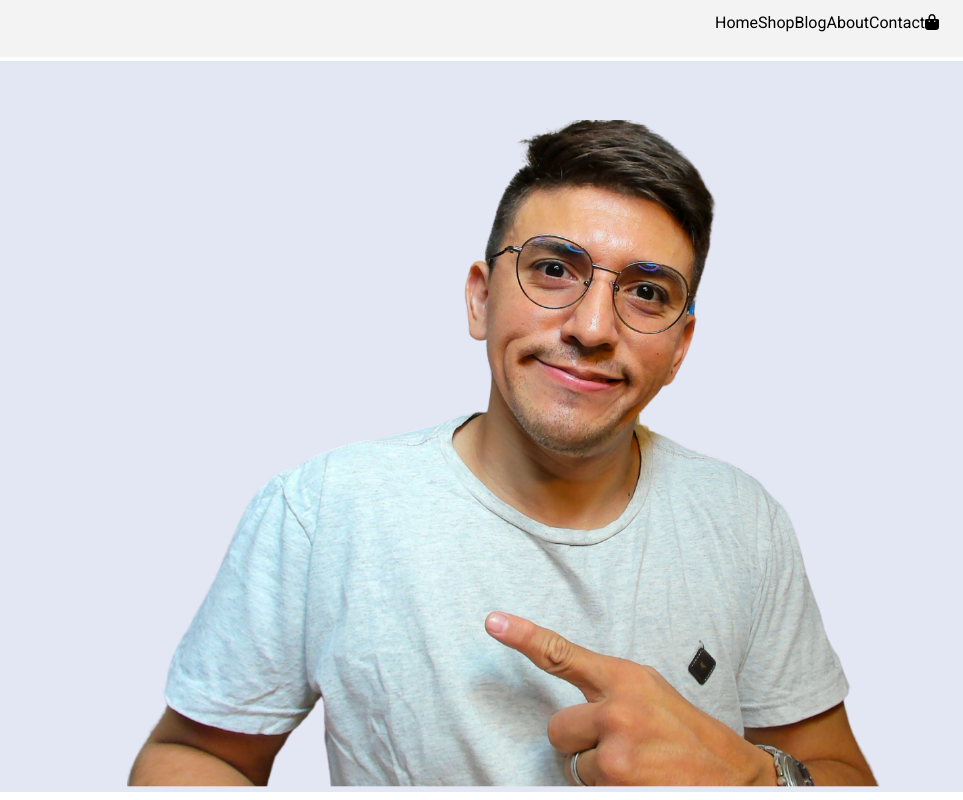
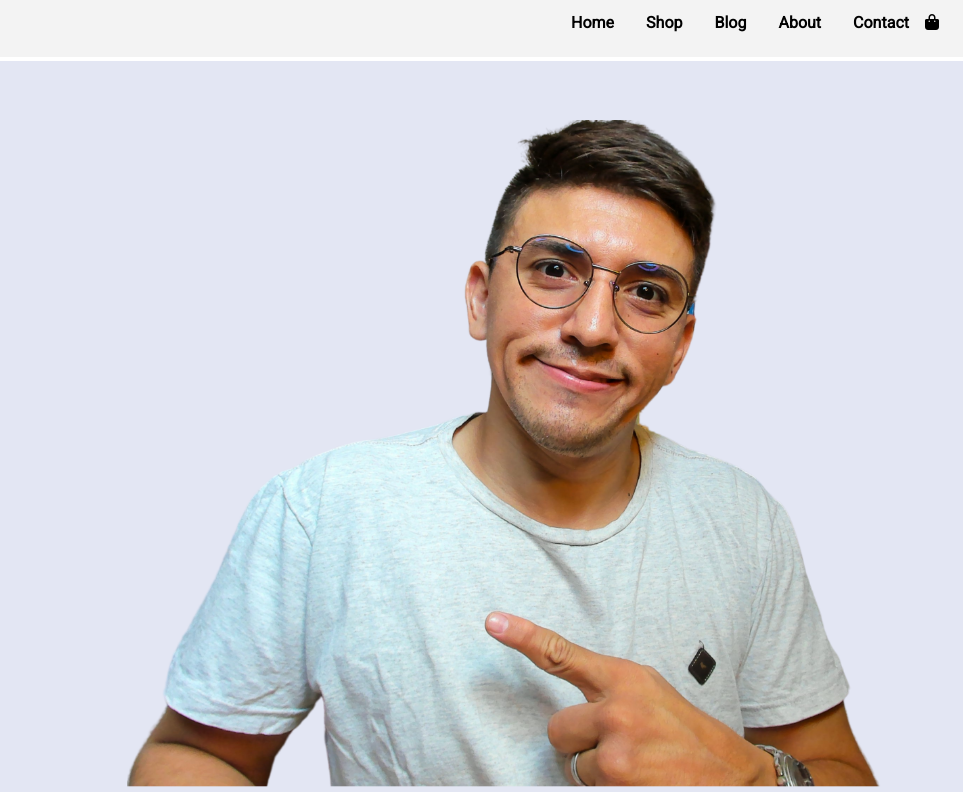
Before and after one commit to Znilcosta/ecommerce, a plain HTML site: page index.html in a window 1280 px wide. Shown: the full height of the page, 317-1280 px from the left. Drawn offline with Linux system fonts and the light colour scheme.

Commit message:
Ajuste do modelo do navbar

```diff
--- a/css/style.css
+++ b/css/style.css
@@ -27,6 +27,11 @@ hr {
     align-items: center;
 }
 
+.menu ul li {
+    padding: 0 1rem;
+    font-weight: bold;
+}
+
 .banner {
     display: flex;
 }
```
